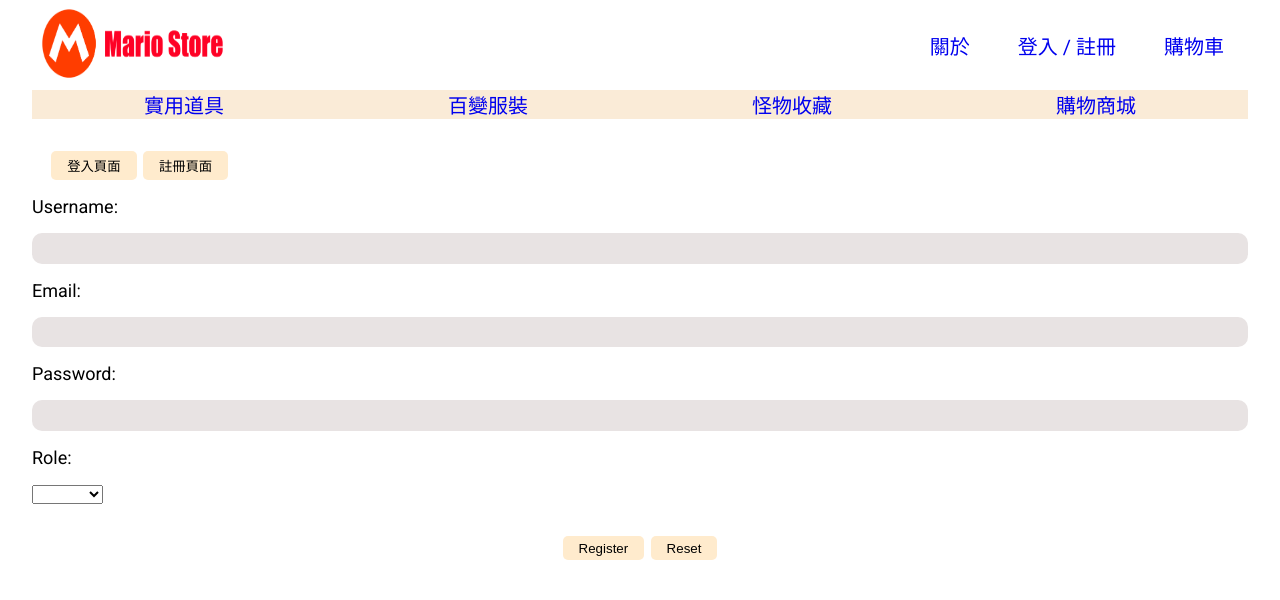
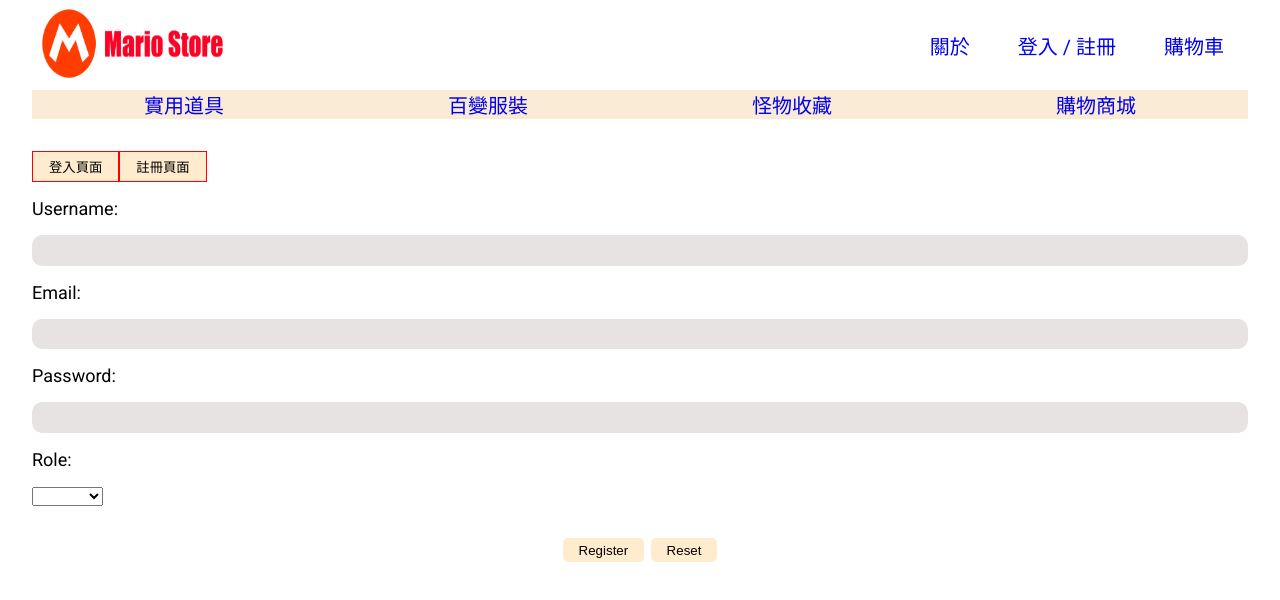
Before and after one commit to dannycodebear/Mario-Store, a React (Create React App) app: page /login in a window 1280 px wide. Shown: the top 600 px of the page. Built offline with nearby package versions, Linux system fonts and the light colour scheme.

Commit message:
merge login and register scss

```diff
--- a/src/styles/_login.scss
+++ b/src/styles/_loginAndRegister.scss
@@ -1,8 +1,14 @@
 div.register-form {
   div.changeMode {
-    display: flex;
-    flex-wrap: wrap;
-    margin: 0rem 1rem;
+    button {
+      margin: 1rem 0rem;
+      padding: 0.3rem 1rem;
+      border: 1px solid red;
+      border-collapse: collapse;
+      background-color: blanchedalmond;
+      pointer-events: auto;
+      cursor: pointer;
+    }
   }
   div.divInput {
     display: flex;
@@ -31,7 +37,6 @@ div.register-form {
     flex-wrap: wrap;
     margin: 0rem 1rem;
     justify-content: center;
-  }
     button {
       max-width: 6rem;
       margin: 1rem 0.2rem;
@@ -42,3 +47,4 @@ div.register-form {
       cursor: pointer;
     }
   }
+}
--- a/src/styles/style.css
+++ b/src/styles/style.css
@@ -273,13 +273,14 @@ div div.section div.container div.itemImages div.item p.price {
   color: red;
 }
 
-div.register-form div.changeMode {
-  display: -webkit-box;
-  display: -ms-flexbox;
-  display: flex;
-  -ms-flex-wrap: wrap;
-      flex-wrap: wrap;
-  margin: 0rem 1rem;
+div.register-form div.changeMode button {
+  margin: 1rem 0rem;
+  padding: 0.3rem 1rem;
+  border: 1px solid red;
+  border-collapse: collapse;
+  background-color: blanchedalmond;
+  pointer-events: auto;
+  cursor: pointer;
 }
 
 div.register-form div.divInput {
@@ -324,7 +325,7 @@ div.register-form div.divButton {
           justify-content: center;
 }
 
-div.register-form button {
+div.register-form div.divButton button {
   max-width: 6rem;
   margin: 1rem 0.2rem;
   padding: 0.3rem 1rem;
--- a/src/styles/style.scss
+++ b/src/styles/style.scss
@@ -85,4 +85,4 @@ div.introImage {
 @import "../global/global";
 @import "./navBar";
 @import "./categories";
-@import "./login";
+@import "./loginAndRegister";
```
Also changed, not shown: src/styles/style.min.css. Lines whose indentation alone changed are shown as unchanged.
